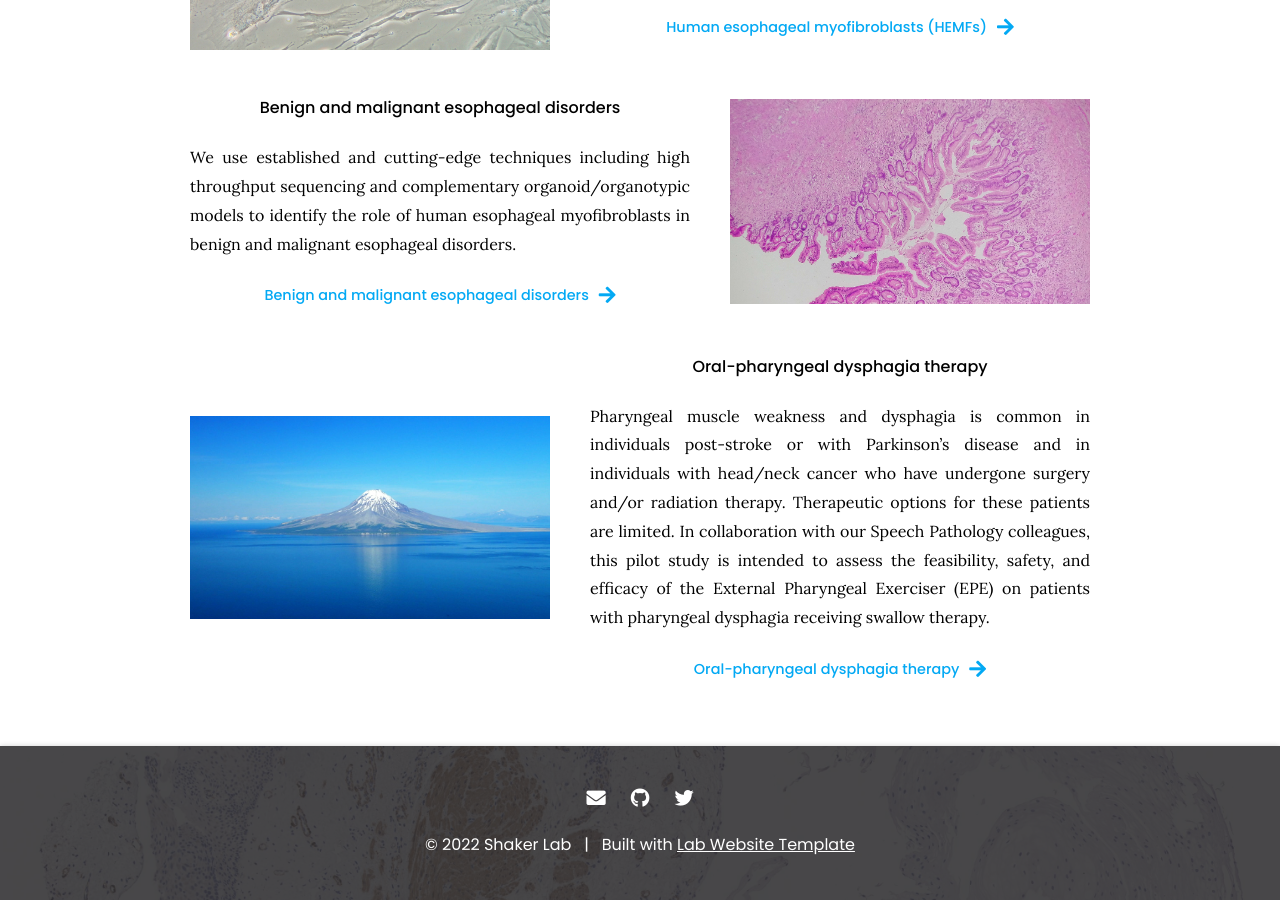
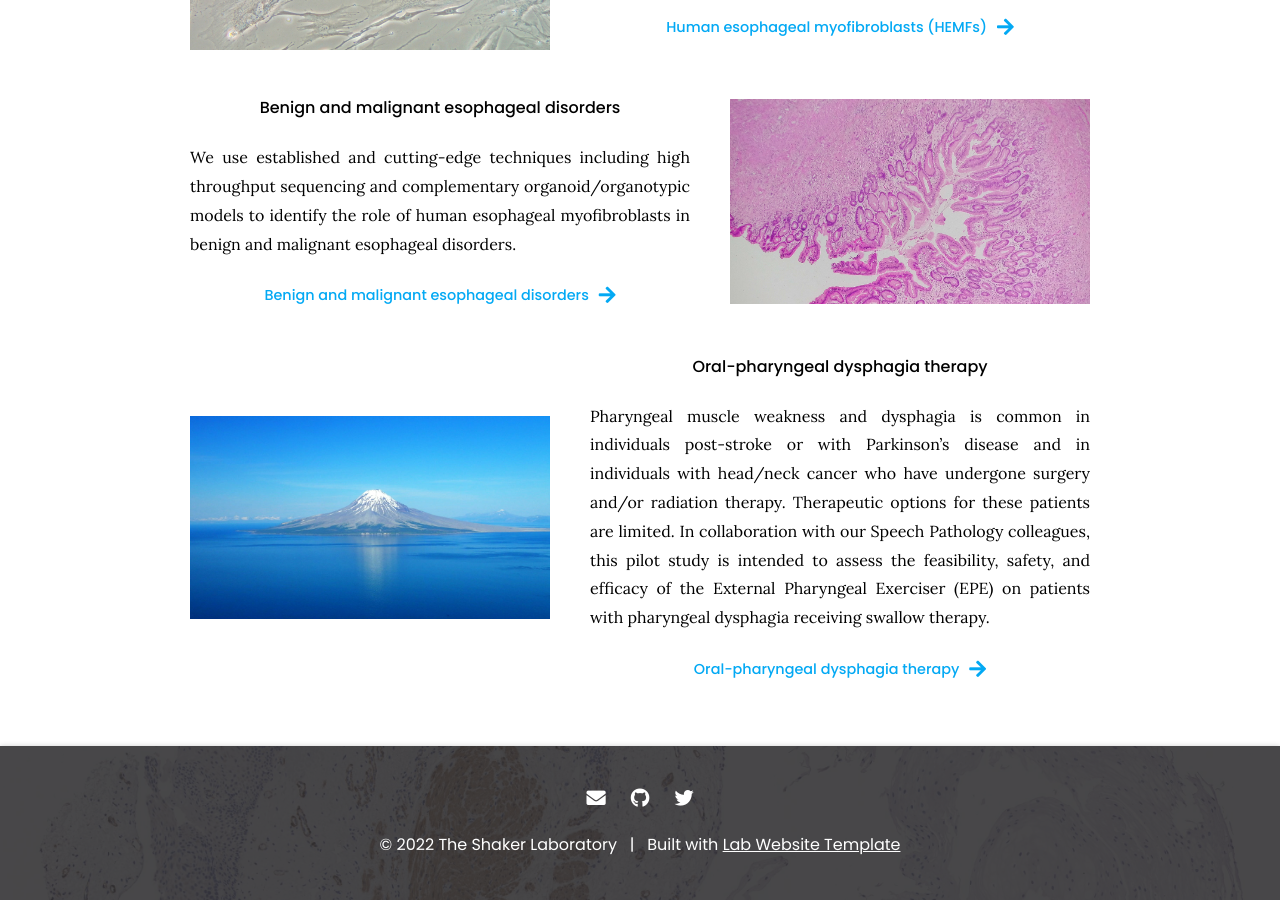
Before and after one commit to ShakerLab/ShakerLab, a Jekyll site: the page built from index.md, in a window 1280 px wide and 900 px high, scrolled down 1083 px. Built offline with Jekyll 4.4.1, drawn with Linux system fonts in a browser that asks for light colours; nearby versions of some CDN libraries; some of the changed text lies outside the part shown.

Commit message:
Update _config.yaml

```diff
--- a/_config.yaml
+++ b/_config.yaml
@@ -1,7 +1,7 @@
 ### basic settings
 
 # site properties and page defaults
-title: Shaker Lab
+title: The Shaker Laboratory
 description: We aim to improve upon the existing care of swallowing and esophageal disorders via an integrated clinical and research program.
 logo: images/logo.svg
 header: images/background.jpg
```
